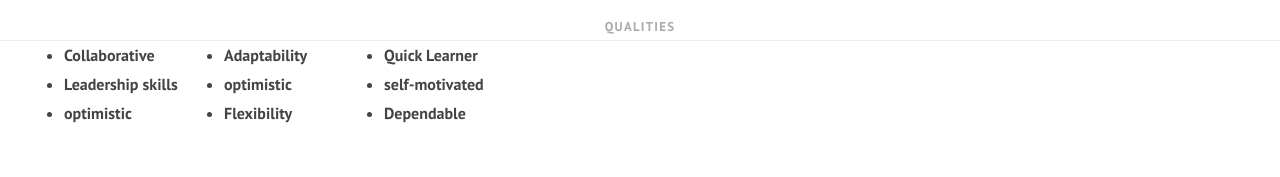
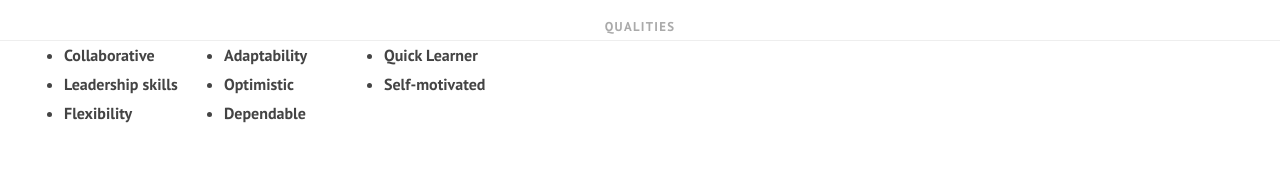
Before and after one commit to caotd2/react-blog, a React (Create React App) app: page /aboutme in a window 1280 px wide. Shown: the part 274-451 px from the top of the page. Built offline with nearby package versions, Linux system fonts and the light colour scheme.

Commit message:
cleaned up aboutme.js

```diff
--- a/src/components/pages/AboutMe.js
+++ b/src/components/pages/AboutMe.js
@@ -43,12 +43,10 @@ export default function AboutMe() {
                     <li>Adaptability</li>
                     <li>Quick Learner</li>
                     <li>Leadership skills</li>
-                    <li>optimistic</li>
-                    <li>self-motivated</li>
-                    <li>optimistic</li>
+                    <li>Optimistic</li>
+                    <li>Self-motivated</li>
                     <li>Flexibility</li>
                     <li>Dependable</li>
-
                 </ul>
                 <br />
             </div>
```
